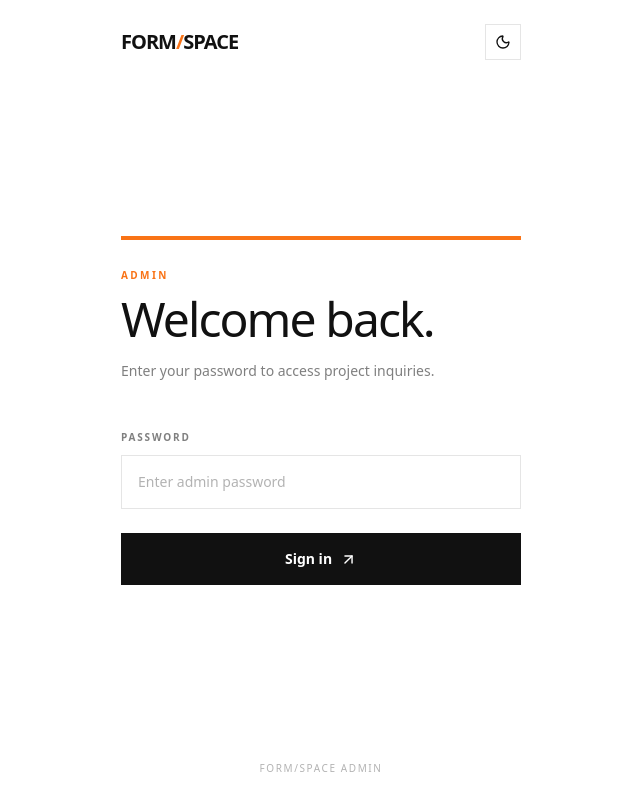
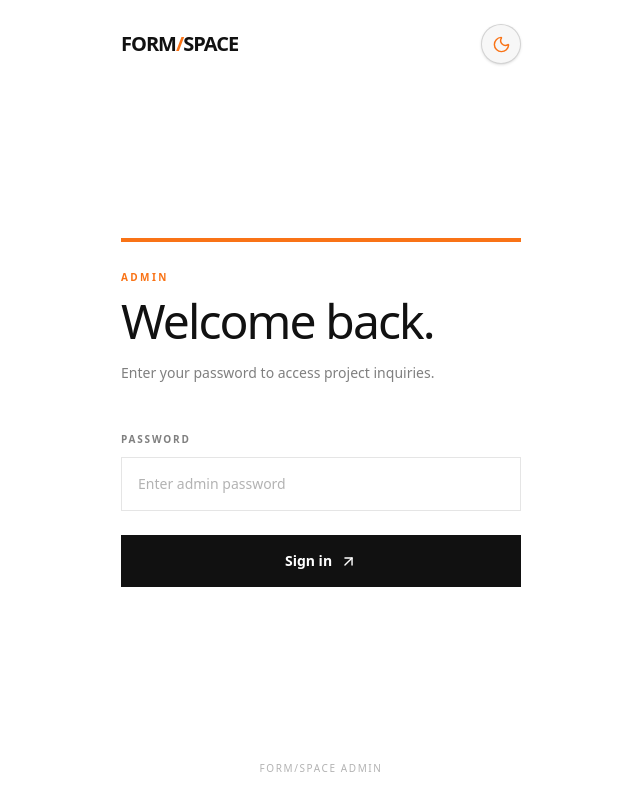
Before and after one commit to Gigawashudas/interior-design, a Next.js app: page /admin/login in a window 1280 px wide. Shown: the whole page, without its empty margins (319-959 px from the left). Built offline with nearby package versions, Linux system fonts and the light colour scheme.

Commit message:
Improve dark mode toggle

```diff
--- a/src/components/theme-toggle.tsx
+++ b/src/components/theme-toggle.tsx
@@ -27,18 +27,17 @@ export function ThemeToggle() {
   const isDark = useSyncExternalStore(subscribe, getSnapshot, getServerSnapshot);
 
   function toggleTheme() {
-    const nextTheme = isDark ? "light" : "dark";
-    const nextIsDark = nextTheme === "dark";
+    const nextIsDark = !isDark;
 
     document.documentElement.classList.toggle("dark", nextIsDark);
-    localStorage.setItem("theme", nextTheme);
+    localStorage.setItem("theme", nextIsDark ? "dark" : "light");
 
     window.dispatchEvent(new Event("themechange"));
   }
 
   return (
-    <button type="button" onClick={toggleTheme} aria-label={isDark ? "Switch to light mode" : "Switch to dark mode"} title={isDark ? "Switch to light mode" : "Switch to dark mode"} className="flex h-9 w-9 items-center justify-center border border-black/10 bg-transparent text-[#111111] transition-colors hover:border-[#F97316] hover:text-[#F97316] dark:border-white/10 dark:text-white">
-      {isDark ? <Sun size={16} /> : <Moon size={16} />}
+    <button type="button" onClick={toggleTheme} aria-label={isDark ? "Switch to light mode" : "Switch to dark mode"} title={isDark ? "Switch to light mode" : "Switch to dark mode"} className="group flex h-10 w-10 items-center justify-center rounded-full border border-black/15 bg-black/[0.03] shadow-sm transition-all duration-300 hover:border-[#F97316] hover:bg-[#F97316]/10 hover:shadow-md dark:border-white/20 dark:bg-white/[0.05] dark:hover:border-[#F97316] dark:hover:bg-[#F97316]/10">
+      {isDark ? <Sun size={19} strokeWidth={1.8} className="text-[#F97316] transition-transform duration-300" /> : <Moon size={19} strokeWidth={1.8} className="text-[#F97316] transition-transform duration-300" />}
     </button>
   );
 }
```
